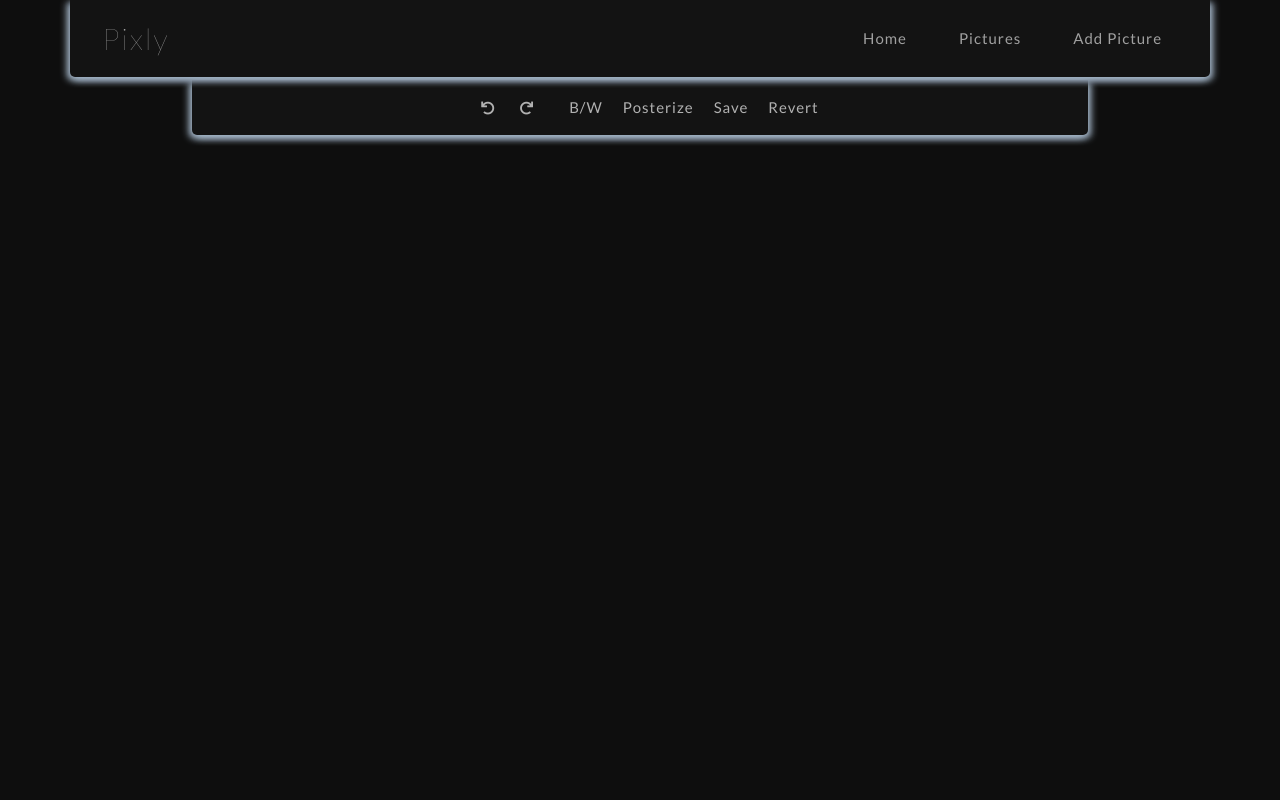
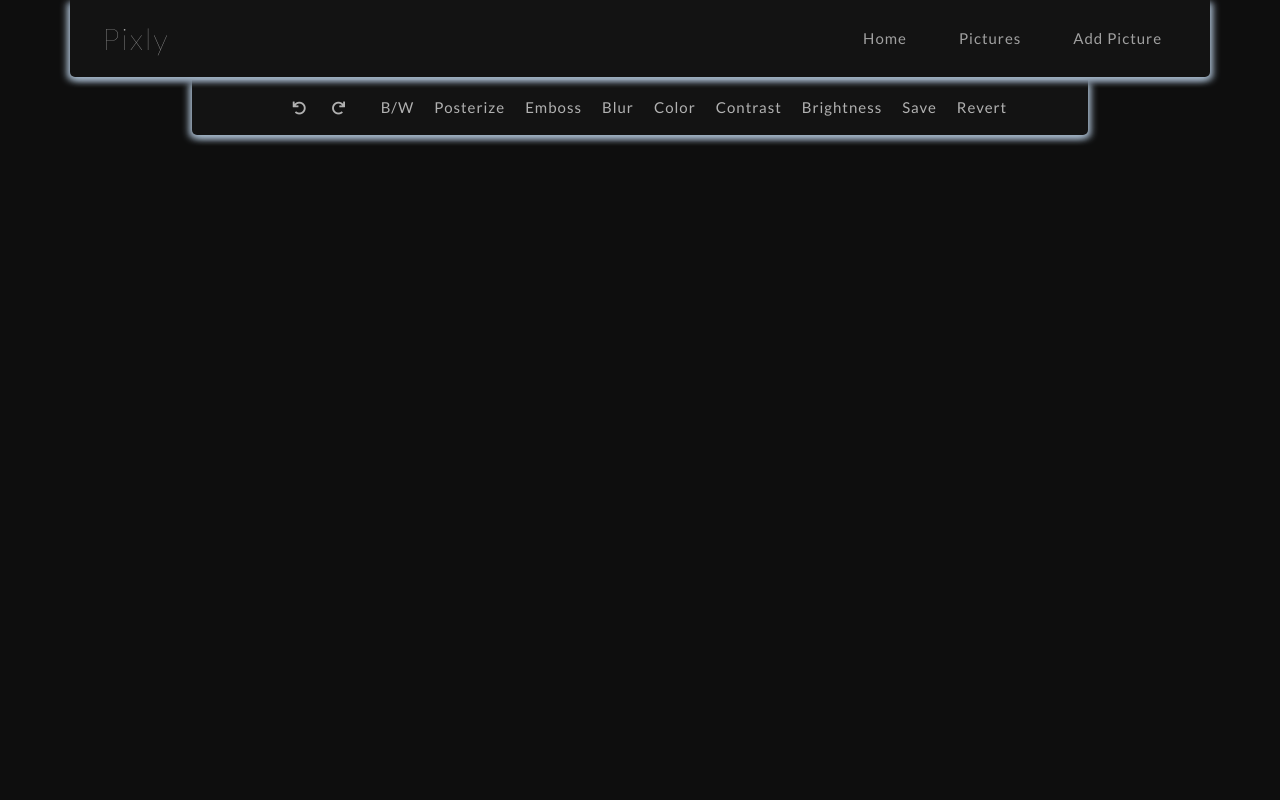
Before and after one commit to kellenrowe/pixly, a Flask app: template templates/edit_picture.html in a window 1280 px wide. Run offline with Flask 2, Linux system fonts and the light colour scheme; the template is opened without the code that fills it, so the values that code supplies are empty; some libraries are stand-ins or nearby versions.

Commit message:
added more filters

```diff
--- a/app.py
+++ b/app.py
@@ -4,7 +4,7 @@ from flask import Flask, request, redirect, jsonify, render_template
 from flask_debugtoolbar import DebugToolbarExtension
 # from flask_cors import CORS
 from models import (db, connect_db, Picture)
-from PIL import Image, ImageFilter, ExifTags, ImageOps
+from PIL import Image, ImageFilter, ExifTags, ImageOps, ImageEnhance
 from PIL.ExifTags import TAGS
 from forms import UploadForm
 from werkzeug.utils import secure_filename
@@ -117,10 +117,10 @@ def add_image():
 def edit_image(id):
     """ Route for viewing and editing an image """
 
-    if os.path.exists(f'./templates{id}.jpg'):
+    if os.path.exists(f'./static/images/{id}.jpg'):
         print('exists ******************* ')
         return render_template('edit_picture.html',
-                               url=f'{id}.jpg', id=id)
+                               url=f'../static/images/{id}.jpg', id=id)
 
     print('doesnt exist *********')
     return render_template('edit_picture.html', url=f'{IMAGE_URL}{id}', id=id)
@@ -141,6 +141,7 @@ def edit_image_save(id):
     )
 
     os.remove(filename)
+    os.remove(f'./static/images/{filename}')
     return redirect(f'/images/{id}')
 
 
@@ -149,6 +150,7 @@ def edit_image_cancel(id):
 
     filename = f'{id}.jpg'
     os.remove(filename)
+    os.remove(f'./static/images/{filename}')
     return redirect(f'/images/{id}')
 
 
@@ -156,10 +158,9 @@ def edit_image_cancel(id):
 def edit_image_edit(id, edit):
 
     filename = f'{id}.jpg'
-    # breakpoint()
     s3 = boto3.resource('s3')
 
-    if not os.path.exists(f'/templates/{filename}'):
+    if not os.path.exists(f'./static/images/{filename}'):
         # Download the picture
         print('need to download')
         try:
@@ -172,33 +173,41 @@ def edit_image_edit(id, edit):
                 raise
         print("filename = ", filename)
         os.rename(str(id), filename)
-
-    image = Image.open(filename)
-
+        image = Image.open(filename)
+        print("opening image from aws")
+    else:
+        image = Image.open(f'./static/images/{filename}')
+        print("opening image from images")
     if edit == "grayscale":
         newImage = ImageOps.grayscale(image)
-        newImage.save(os.path.join(f'/templates/{filename}'))
-        return render_template('edit_picture.html',
-                               url=f'/{filename}',
-                               id=id)
 
     if edit == "left":
         print('edit left')
         newImage = image.rotate(90, expand=True)
-        newImage.save(os.path.join(f'./templates/{filename}'))
-        print('filename = ', filename)
-        return redirect(f'/images/{id}')
 
     if edit == "right":
         newImage = image.rotate(-90, expand=True)
-        newImage.save(os.path.join(f'/templates/{filename}'))
-        return render_template('edit_picture.html',
-                               url=f'/{filename}',
-                               id=id)
 
     if edit == "posterize":
         newImage = ImageOps.posterize(image, 5)
-        newImage.save(os.path.join(f'/templates/{filename}'))
-        return render_template('edit_picture.html',
-                               url=f'/{filename}',
-                               id=id)
+
+    if edit == "emboss":
+        newImage = image.filter(ImageFilter.EMBOSS)
+
+    if edit == "blur":
+        newImage = image.filter(ImageFilter.GaussianBlur(radius=4))
+
+    if edit == "color":
+        enhance = ImageEnhance.Color(image)
+        newImage = enhance.enhance(1.5)
+
+    if edit == "contrast":
+        enhance = ImageEnhance.Contrast(image)
+        newImage = enhance.enhance(1.5)
+
+    if edit == "brightness":
+        enhance = ImageEnhance.Brightness(image)
+        newImage = enhance.enhance(1.5)
+
+    newImage.save(os.path.join(f'./static/images/{filename}'))
+    return redirect(f'/images/{id}')
--- a/templates/edit_picture.html
+++ b/templates/edit_picture.html
@@ -40,6 +40,31 @@
             </a>
         </li>
         <li class="nav-item">
+            <a class="edit-btns py-0" href="/images/{{id}}/emboss">
+                Emboss
+            </a>
+        </li>
+        <li class="nav-item">
+            <a class="edit-btns py-0" href="/images/{{id}}/blur">
+                Blur
+            </a>
+        </li>
+        <li class="nav-item">
+            <a class="edit-btns py-0" href="/images/{{id}}/color">
+                Color
+            </a>
+        </li>
+        <li class="nav-item">
+            <a class="edit-btns py-0" href="/images/{{id}}/contrast">
+                Contrast
+            </a>
+        </li>
+        <li class="nav-item">
+            <a class="edit-btns py-0" href="/images/{{id}}/brightness">
+                Brightness
+            </a>
+        </li>
+        <li class="nav-item">
             <a class="edit-btns py-0" href="/images/{{id}}/save">
                 Save
             </a>
```
